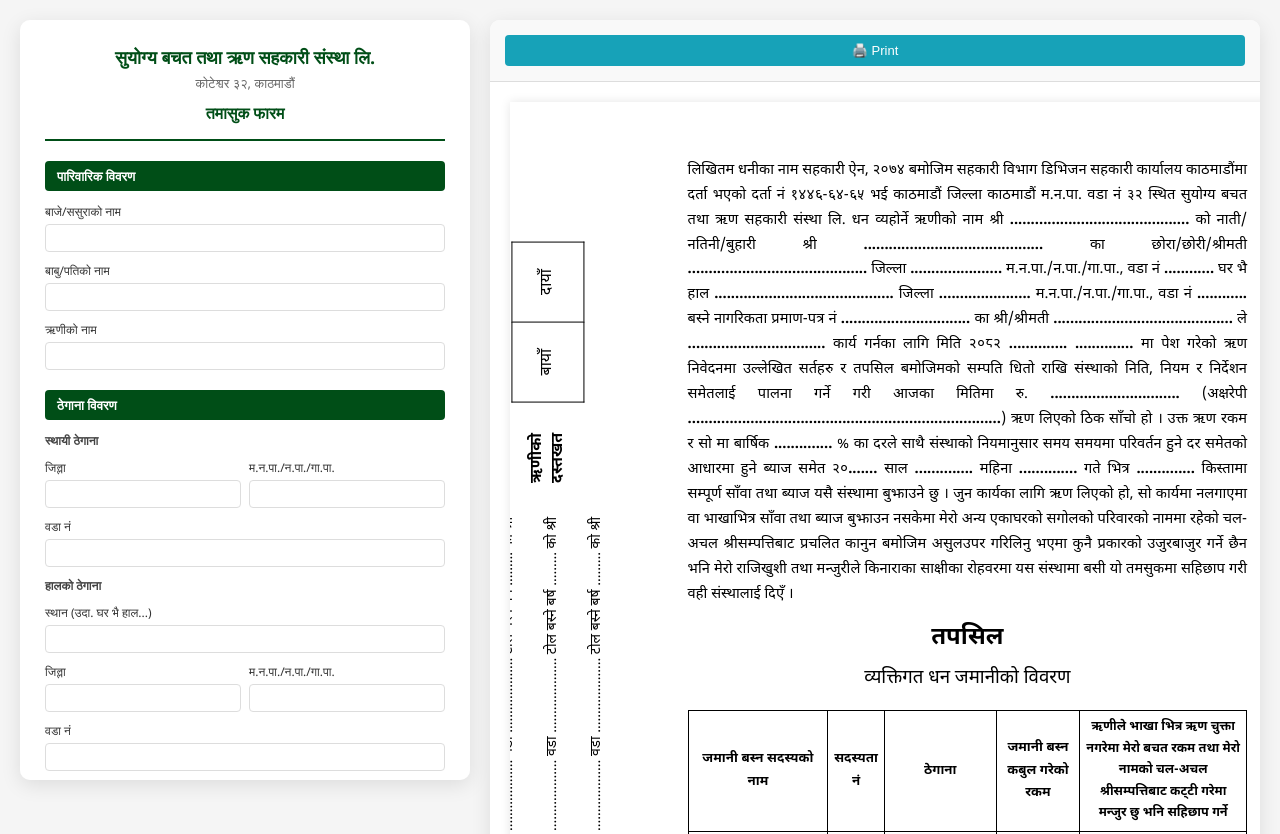
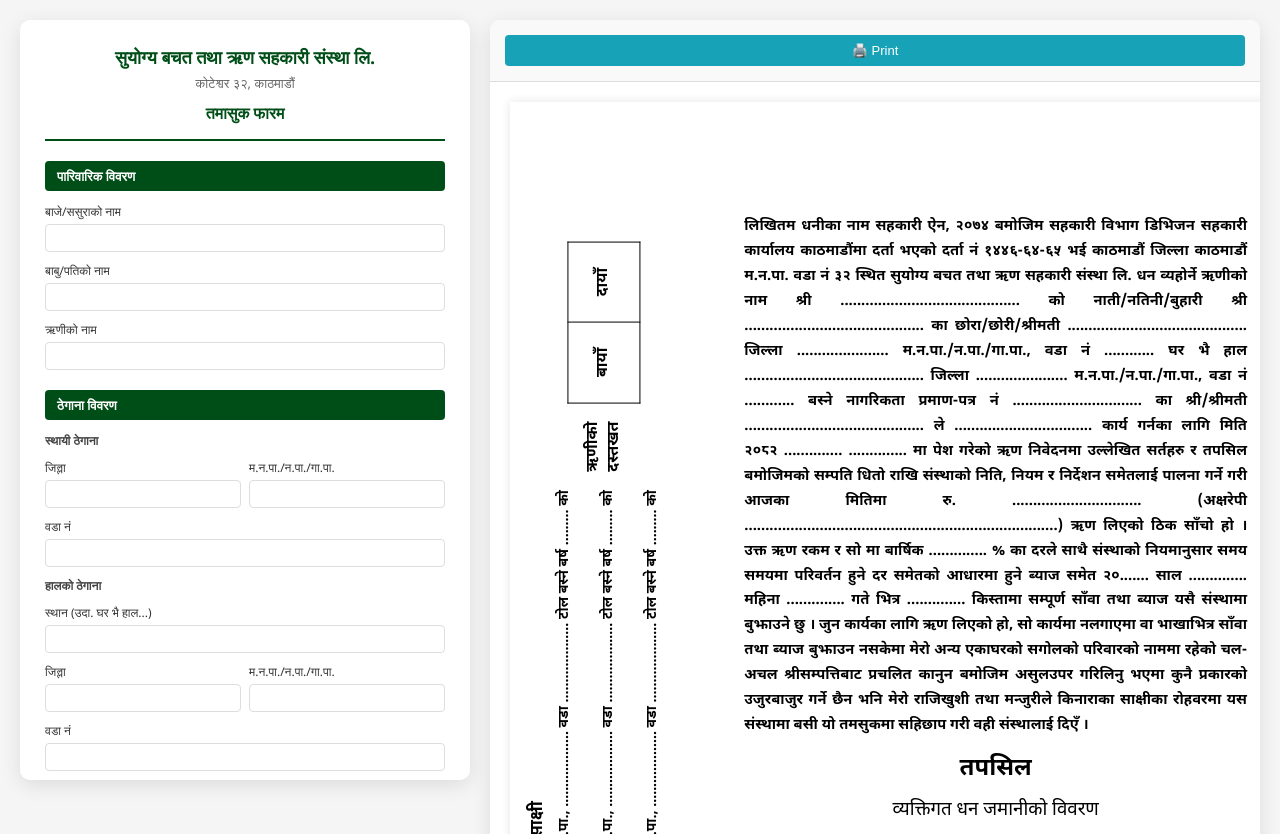
Before and after one commit to sapchuhang/suyogya-DAC, a website: page pages/tamasuk.html in a window 1280 px wide. Shown: the top 834 px of the page. Drawn offline with Linux system fonts and the light colour scheme.

Commit message:
font bold

```diff
--- a/pages/tamasuk.html
+++ b/pages/tamasuk.html
@@ -194,17 +194,19 @@
         @page {
             size: A4;
             margin: 0;
+
         }
 
         .page {
             width: 210mm;
             height: 297mm;
-            padding: 15mm 15mm 15mm 15mm;
+            padding: 30mm 15mm 15mm 30mm;
             margin: 0 auto 20px auto;
             background: white;
             box-shadow: 0 0 10px rgba(0,0,0,0.1);
             font-family: 'Noto Sans Devanagari', 'Kalimati', sans-serif;
             font-size: 12pt;
+            font-weight: bold;
             position: relative;
             box-sizing: border-box;
             color: #000;
```
